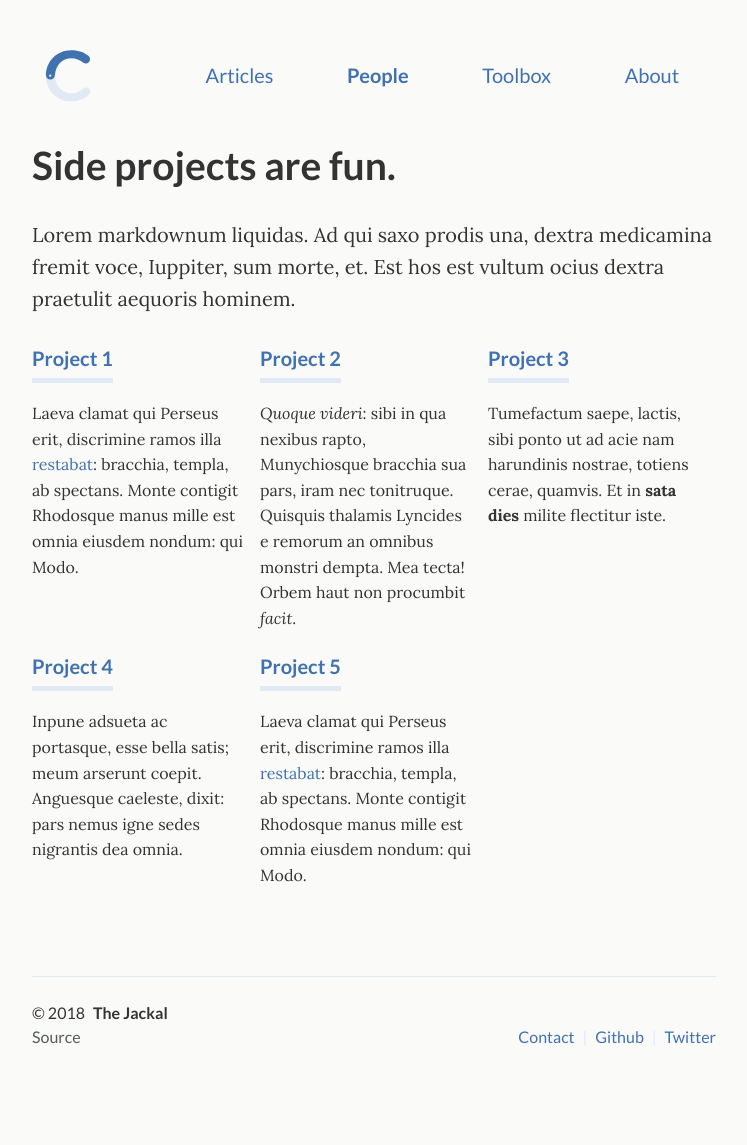
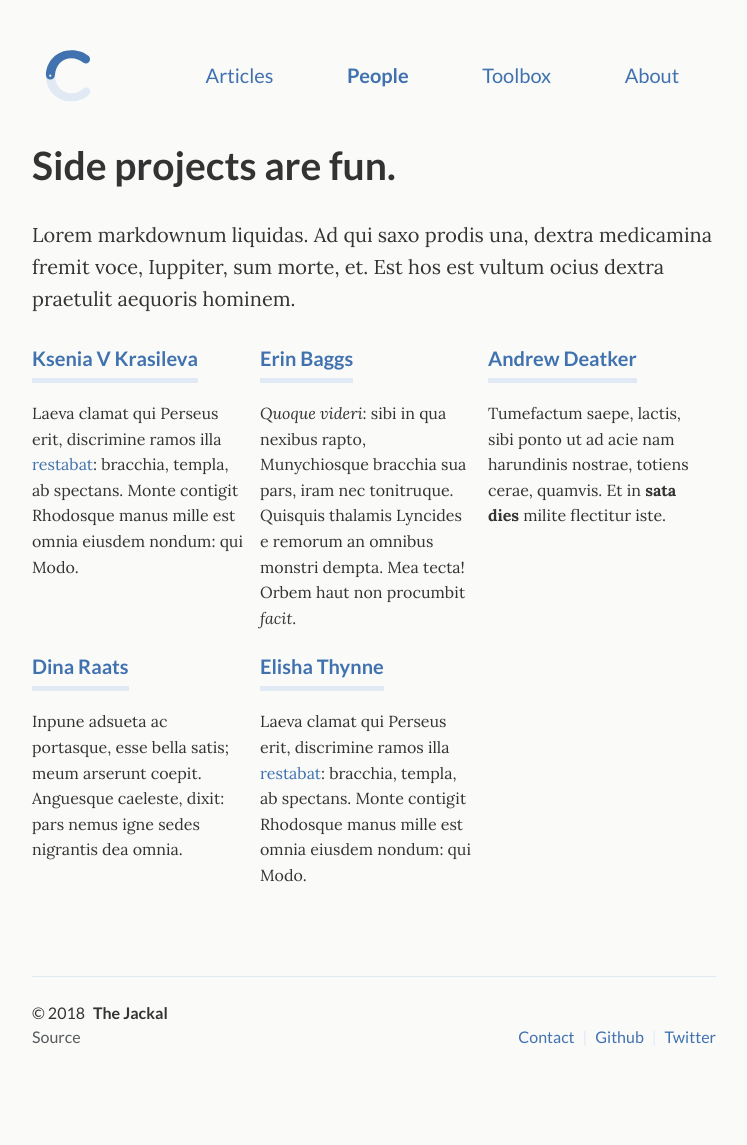
Before and after one commit to crimsonmonkey/crimsonmonkey.github.io, a Jekyll site: the page built from _pages/projects.html, in a window 1280 px wide. Shown: the whole page, without its empty margins (266-1013 px from the left). Built offline with Jekyll 4.4.1, drawn with Linux system fonts in a browser that asks for light colours.

Commit message:
Update from Forestry.io - _pages/projects.html

```diff
--- a/_pages/projects.html
+++ b/_pages/projects.html
@@ -5,7 +5,6 @@ subtitle: Side projects are fun.
 desc: Side projects are fun.
 permalink: "/people/"
 ---
-
 <p>Lorem markdownum liquidas. Ad qui saxo prodis una, dextra medicamina fremit voce, Iuppiter, sum morte, et. Est hos est vultum ocius dextra praetulit aequoris hominem.</p>
 
 <div class="projects">
@@ -13,21 +12,21 @@ permalink: "/people/"
 
     <div class="unit one-third">
       <div class="project">
-        <h4 class="project-title"><a href="sample-project/">Project 1</a></h4>
+        <h4 class="project-title"><a href="sample-project/">Ksenia V Krasileva</a></h4>
         <p>Laeva clamat qui Perseus erit, discrimine ramos illa <a href="sample-project/">restabat</a>: bracchia, templa, ab spectans. Monte contigit Rhodosque manus mille est omnia eiusdem nondum: qui Modo.</p>
       </div>
     </div>
 
     <div class="unit one-third">
       <div class="project">
-        <h4 class="project-title"><a href="sample-project/">Project 2</a></h4>
+        <h4 class="project-title"><a href="sample-project/">Erin Baggs</a></h4>
         <p><em>Quoque videri</em>: sibi in qua nexibus rapto, Munychiosque bracchia sua pars, iram nec tonitruque. Quisquis thalamis Lyncides e remorum an omnibus monstri dempta. Mea tecta! Orbem haut non procumbit <em>facit</em>.</p>
       </div>
     </div>
 
     <div class="unit one-third">
       <div class="project">
-        <h4 class="project-title"><a href="sample-project/">Project 3</a></h4>
+        <h4 class="project-title"><a href="sample-project/">Andrew Deatker </a></h4>
         <p>Tumefactum saepe, lactis, sibi ponto ut ad acie nam harundinis nostrae, totiens cerae, quamvis. Et in <strong>sata dies</strong> milite flectitur iste.</p>
       </div>
     </div>
@@ -37,7 +36,7 @@ permalink: "/people/"
 
     <div class="unit one-third">
       <div class="project">
-        <h4 class="project-title"><a href="sample-project/">Project 4</a></h4>
+        <h4 class="project-title"><a href="sample-project/">Dina Raats</a></h4>
         <p>Inpune adsueta ac portasque, esse bella satis; meum arserunt coepit. Anguesque caeleste, dixit: pars nemus igne sedes nigrantis dea omnia.</p>
       </div>
     </div>
@@ -45,7 +44,7 @@ permalink: "/people/"
 
     <div class="unit one-third">
       <div class="project">
-        <h4 class="project-title"><a href="sample-project/">Project 5</a></h4>
+        <h4 class="project-title"><a href="sample-project/">Elisha Thynne</a></h4>
         <p>Laeva clamat qui Perseus erit, discrimine ramos illa <a href="sample-project/">restabat</a>: bracchia, templa, ab spectans. Monte contigit Rhodosque manus mille est omnia eiusdem nondum: qui Modo.</p>
       </div>
     </div>
```
